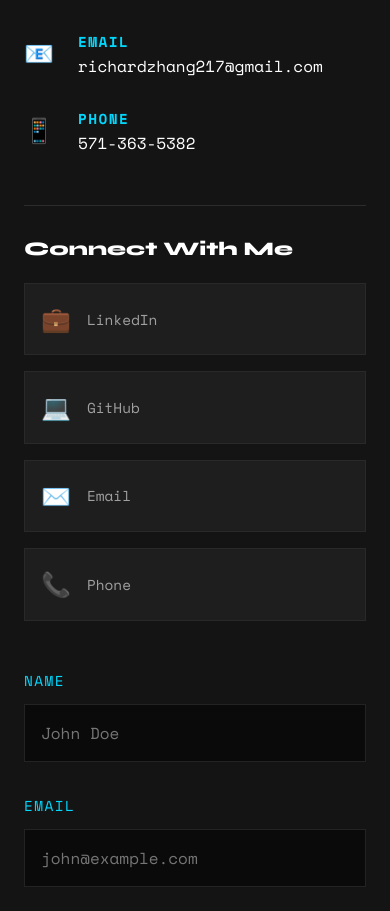
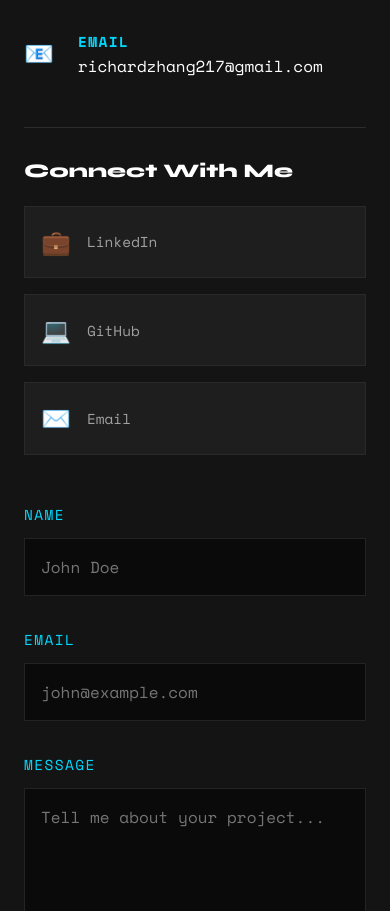
Before and after one commit to RichardZhang06/RichardZhang06.github.io, a React (Vite) app: page / in a window 390 px wide. Shown: the part 7053-7964 px from the top of the page. Built offline with nearby package versions, Linux system fonts and the light colour scheme; the HTML template or start-up script is replaced by a standard one.

Commit message:
remove phone

```diff
--- a/src/sections/Contact.jsx
+++ b/src/sections/Contact.jsx
@@ -45,8 +45,7 @@ const Contact = () => {
   const socialLinks = [
     { name: 'LinkedIn', url: 'https://www.linkedin.com/in/richard-zhang06/', icon: '💼' },
     { name: 'GitHub', url: 'https://github.com/RichardZhang06', icon: '💻' },
-    { name: 'Email', url: 'mailto:richardzhang217@gmail.com', icon: '✉️' },
-    { name: 'Phone', url: 'tel:571-363-5382', icon: '📞' }
+    { name: 'Email', url: 'mailto:richardzhang217@gmail.com', icon: '✉️' }
   ];
 
   return (
@@ -86,16 +85,6 @@ const Contact = () => {
                   <h3 className="detail-title">Email</h3>
                   <a href="mailto:richardzhang217@gmail.com" className="detail-link">
                     richardzhang217@gmail.com
-                  </a>
-                </div>
-              </div>
-
-              <div className="detail-item">
-                <div className="detail-icon">📱</div>
-                <div className="detail-content">
-                  <h3 className="detail-title">Phone</h3>
-                  <a href="tel:571-363-5382" className="detail-link">
-                    571-363-5382
                   </a>
                 </div>
               </div>
```
